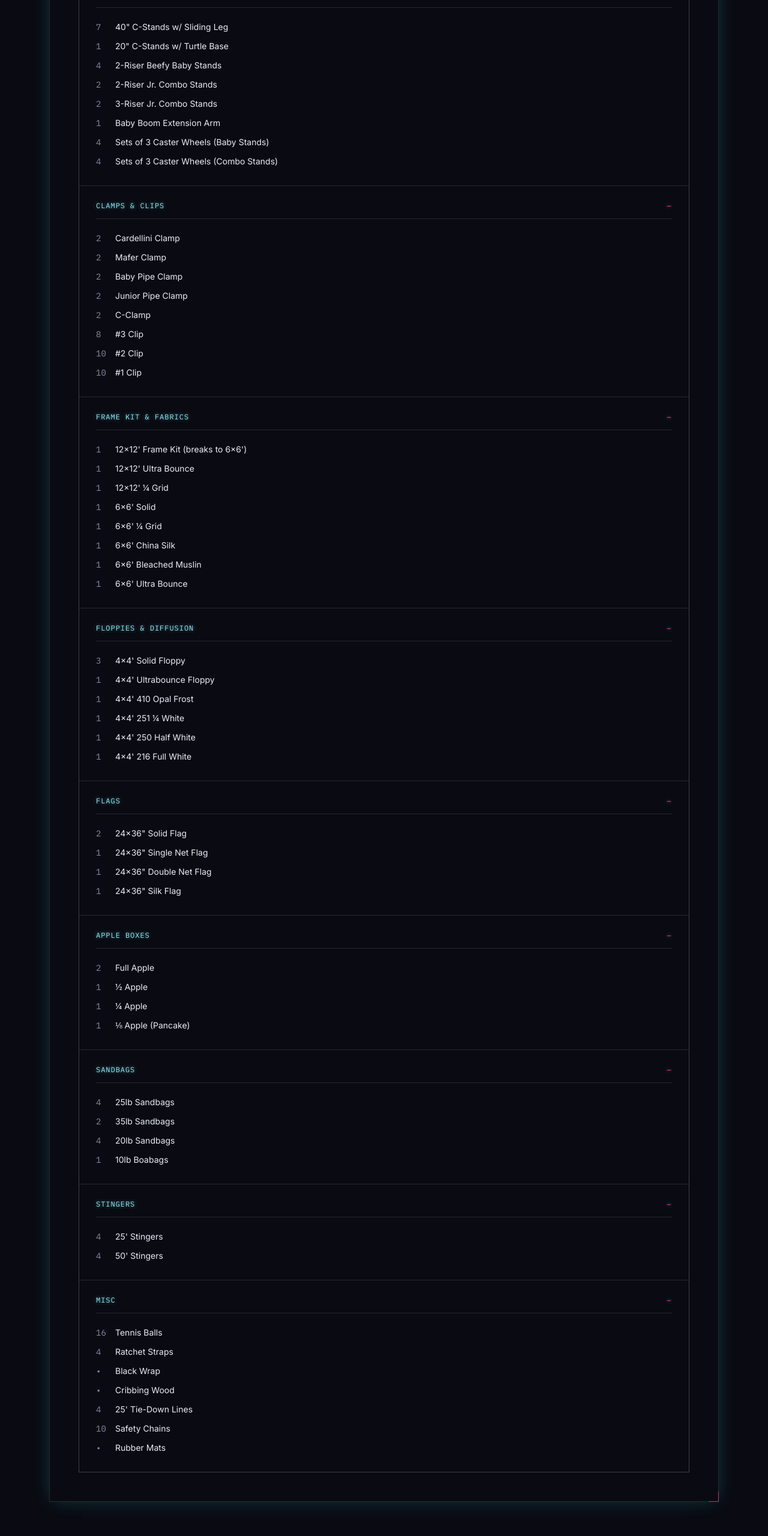
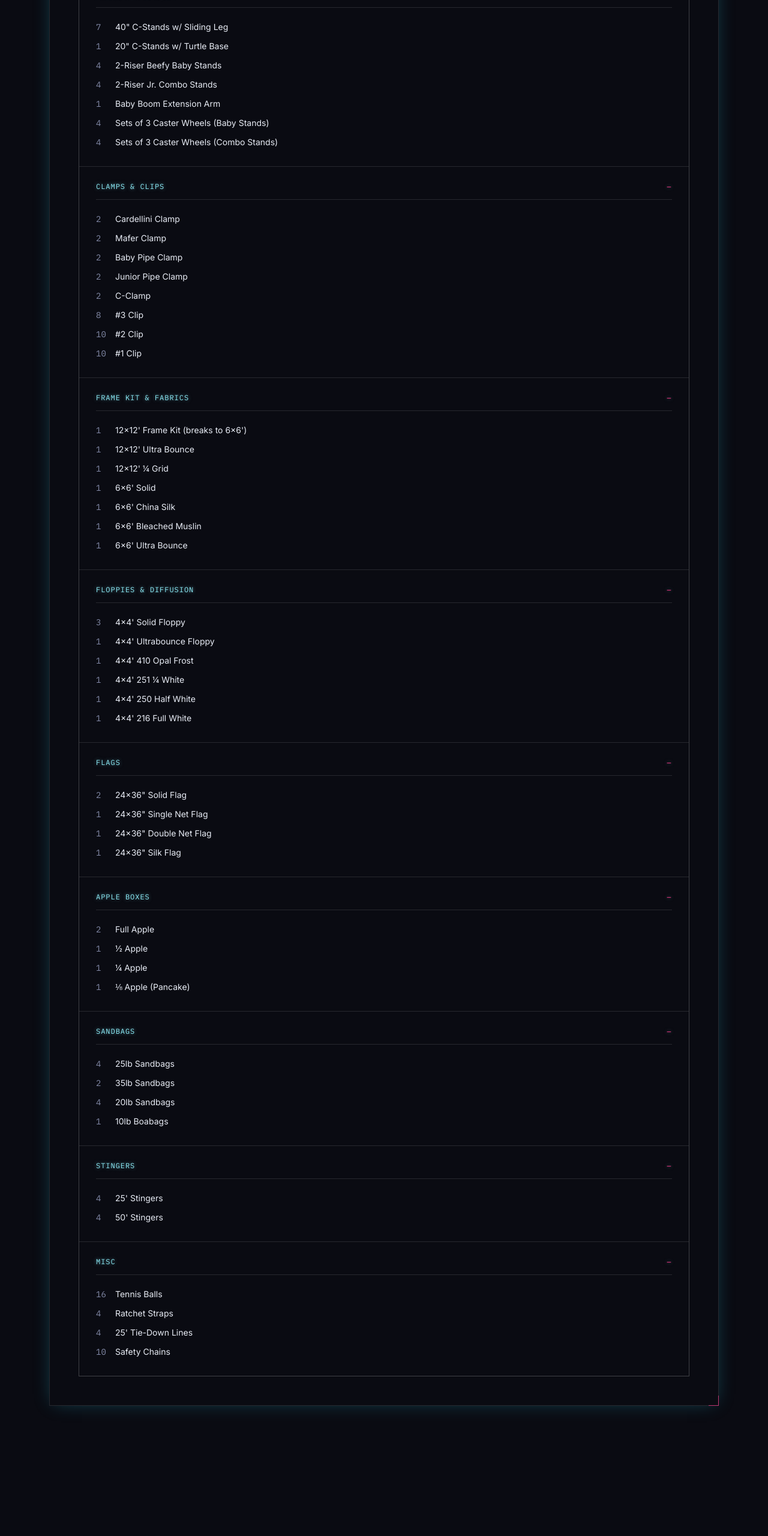
Before and after one commit to nickwgarcia/indiglow-site, a plain HTML site: page index.html in a window 1280 px wide. Shown: the part 2520-5080 px from the top of the page at 60% size. Drawn offline with Linux system fonts and the light colour scheme.

Commit message:
Update index.html
Updated Gear List

```diff
--- a/index.html
+++ b/index.html
@@ -704,8 +704,7 @@
           <li><span>7</span>40" C-Stands w/ Sliding Leg</li>
           <li><span>1</span>20" C-Stands w/ Turtle Base</li>
           <li><span>4</span>2-Riser Beefy Baby Stands</li>
-          <li><span>2</span>2-Riser Jr. Combo Stands</li>
-          <li><span>2</span>3-Riser Jr. Combo Stands</li>
+          <li><span>4</span>2-Riser Jr. Combo Stands</li>
           <li><span>1</span>Baby Boom Extension Arm</li>
           <li><span>4</span>Sets of 3 Caster Wheels (Baby Stands)</li>
           <li><span>4</span>Sets of 3 Caster Wheels (Combo Stands)</li>
@@ -731,7 +730,6 @@
           <li><span>1</span>12x12' Ultra Bounce</li>
           <li><span>1</span>12x12' ¼ Grid</li>
           <li><span>1</span>6x6' Solid</li>
-          <li><span>1</span>6x6' ¼ Grid</li>
           <li><span>1</span>6x6' China Silk</li>
           <li><span>1</span>6x6' Bleached Muslin</li>
           <li><span>1</span>6x6' Ultra Bounce</li>
@@ -787,11 +785,8 @@
         <ul class="man-list">
           <li><span>16</span>Tennis Balls</li>
           <li><span>4</span>Ratchet Straps</li>
-          <li><span>•</span>Black Wrap</li>
-          <li><span>•</span>Cribbing Wood</li>
           <li><span>4</span>25' Tie-Down Lines</li>
           <li><span>10</span>Safety Chains</li>
-          <li><span>•</span>Rubber Mats</li>
         </ul>
       </details>
         </div>
```
